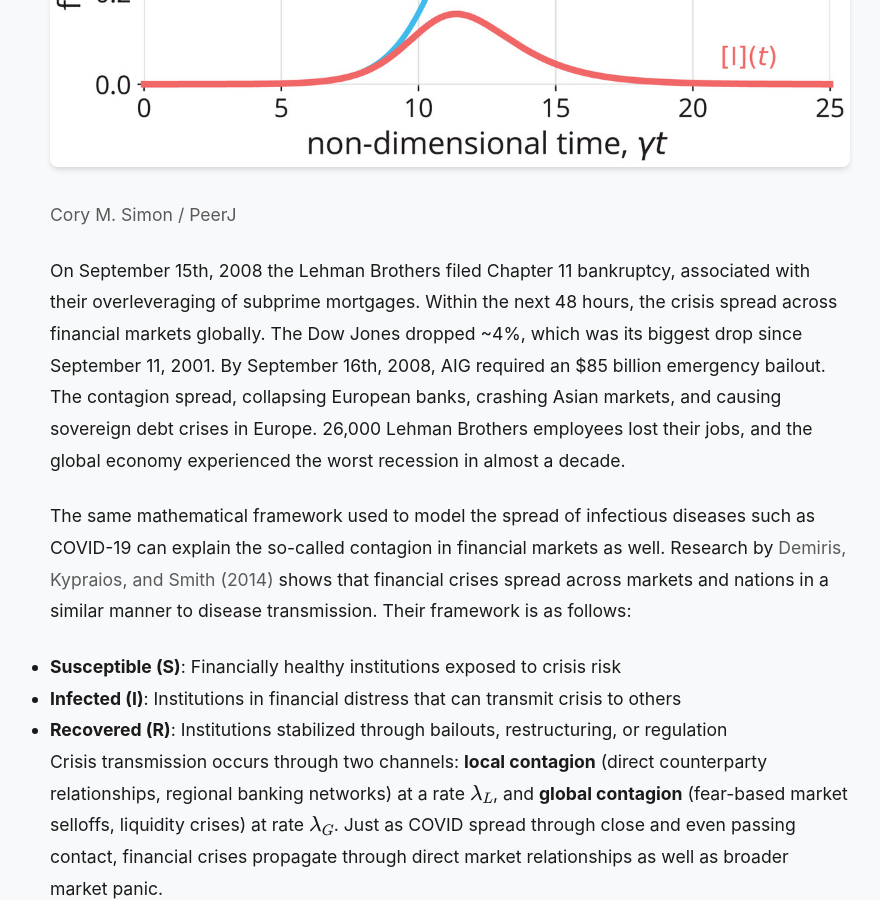
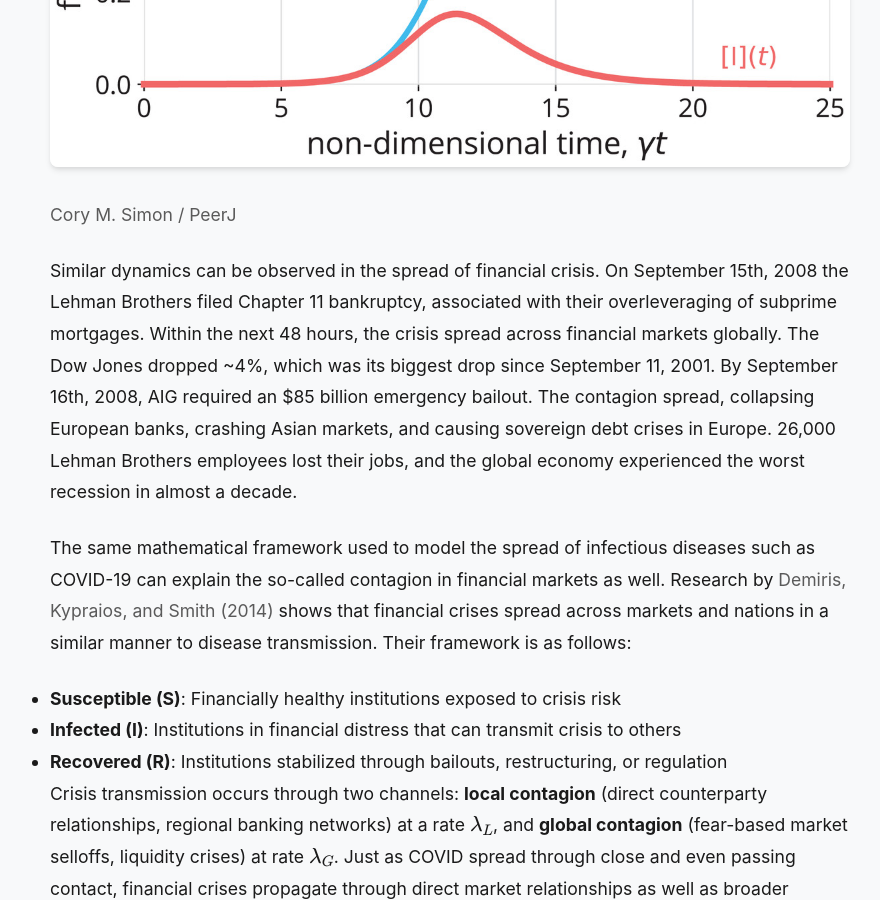
Before and after one commit to econsociety/esuh, a Jekyll site: the page built from _research/2025-12-9-financial-crisis-epidemiology.md, in a window 1280 px wide and 900 px high, scrolled down 2302 px. Shown: the whole window, without its empty margins (190-1070 px from the left). Built offline with Jekyll 4.4.1, drawn with Linux system fonts in a browser that asks for light colours.

Commit message:
Update 2025-12-9-financial-crisis-epidemiology.md

```diff
--- a/_research/2025-12-9-financial-crisis-epidemiology.md
+++ b/_research/2025-12-9-financial-crisis-epidemiology.md
@@ -33,7 +33,7 @@
 ![SIR Model Graph]({{ '/assets/images/sir-model.jpg' | relative_url }})
 [Cory M. Simon / PeerJ](https://peerj.com/articles/pchem-14/)
 
-On September 15th, 2008 the Lehman Brothers filed Chapter 11 bankruptcy, associated with their overleveraging of subprime mortgages. Within the next 48 hours, the crisis spread across financial markets globally. The Dow Jones dropped ~4%, which was its biggest drop since September 11, 2001. By September 16th, 2008, AIG required an $85 billion emergency bailout. The contagion spread, collapsing European banks, crashing Asian markets, and causing sovereign debt crises in Europe. 26,000 Lehman Brothers employees lost their jobs, and the global economy experienced the worst recession in almost a decade.
+Similar dynamics can be observed in the spread of financial crisis. On September 15th, 2008 the Lehman Brothers filed Chapter 11 bankruptcy, associated with their overleveraging of subprime mortgages. Within the next 48 hours, the crisis spread across financial markets globally. The Dow Jones dropped ~4%, which was its biggest drop since September 11, 2001. By September 16th, 2008, AIG required an $85 billion emergency bailout. The contagion spread, collapsing European banks, crashing Asian markets, and causing sovereign debt crises in Europe. 26,000 Lehman Brothers employees lost their jobs, and the global economy experienced the worst recession in almost a decade.
 
 The same mathematical framework used to model the spread of infectious diseases such as COVID-19 can explain the so-called contagion in financial markets as well. Research by [Demiris, Kypraios, and Smith (2014)](https://academic.oup.com/jrsssa/article/177/3/697/7077874) shows that financial crises spread across markets and nations in a similar manner to disease transmission. Their framework is as follows:
 - **Susceptible (S)**: Financially healthy institutions exposed to crisis risk
```
